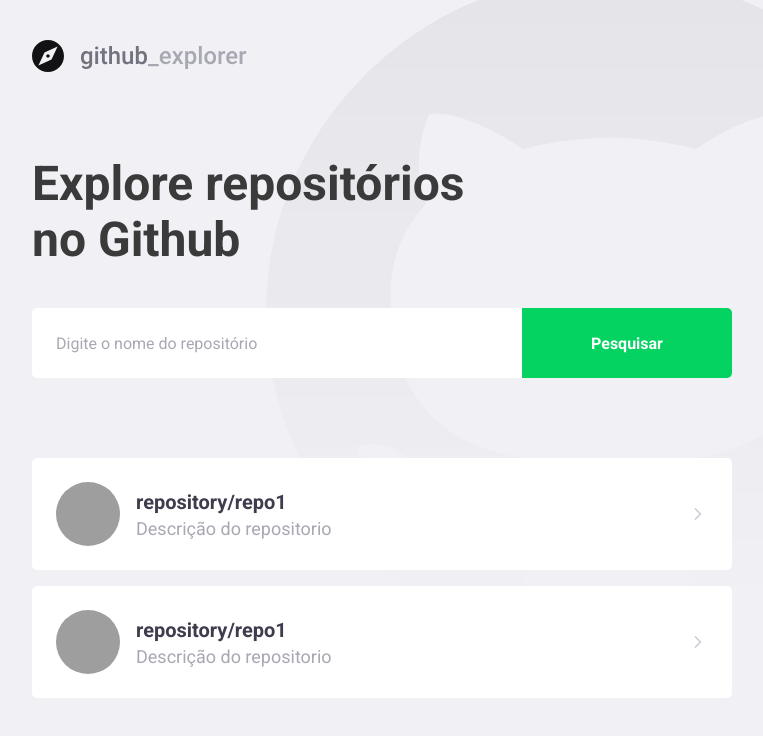
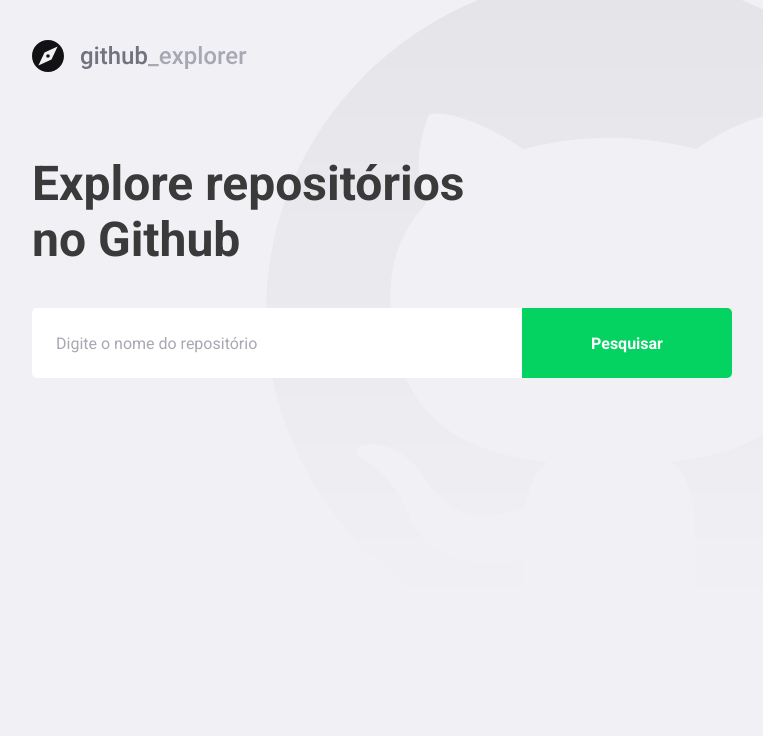
Before and after one commit to andreriosdefreitas/nivel3reactjs, a React (Create React App) app in the folder primeiro-projeto-react/: page / in a window 1280 px wide. Shown: the top 736 px of the page, without its empty margins (148-911 px from the left). Built offline with nearby package versions, Linux system fonts and the light colour scheme; grey boxes are pictures that could not be loaded.

Commit message:
nivel 3 - dashboard functions

```diff
--- a/primeiro-projeto-react/package.json
+++ b/primeiro-projeto-react/package.json
@@ -11,6 +11,7 @@
     "@types/react": "^16.9.0",
     "@types/react-dom": "^16.9.0",
     "@types/react-router-dom": "^5.1.5",
+    "axios": "^0.20.0",
     "polished": "^3.6.6",
     "react": "^16.13.1",
     "react-dom": "^16.13.1",
--- a/primeiro-projeto-react/src/pages/Dashboard/index.tsx
+++ b/primeiro-projeto-react/src/pages/Dashboard/index.tsx
@@ -1,43 +1,59 @@
-import React from 'react';
+import React, { useState, FormEvent } from 'react';
 
 import { FiArrowRight, FiChevronRight } from 'react-icons/fi';
 import { Title, Form, Repositories } from './styles';
 import logoGithub from '../../assets/logo.svg';
+import api from '../../services/api';
 
-const Dashboard: React.FC = () => (
+interface Repository {
+  full_name: string;
+  description: string;
+  owner: {
+    login: string;
+    avatar_url: string;
+  };
+}
+const Dashboard: React.FC = () => {
+  const [newRepo, setNewRepo] = useState('');
+  const [repositories, setRepositories] = useState<Repository[]>([]);
+
+  async function handleAddRepository(event: FormEvent<HTMLFormElement>) {
+    event.preventDefault();
+    const response = await api.get<Repository>(`repos/${newRepo}`);
+    const repository = response.data;
+    setRepositories([...repositories, repository]);
+    setNewRepo('');
+  }
+  return (
     <>
       <img src={logoGithub} alt="Github Explorer" />
       <Title>Explore repositórios no Github</Title>
 
-    <Form>
-      <input placeholder="Digite o nome do repositório" />
+      <Form onSubmit={handleAddRepository}>
+        <input
+          value={newRepo}
+          onChange={event => setNewRepo(event.target.value)}
+          placeholder="Digite o nome do repositório"
+        />
         <button type="submit">Pesquisar</button>
       </Form>
       <Repositories>
-      <a href="teste">
+        {repositories.map(repository => (
+          <a key={repository.full_name} href="teste">
             <img
-          src="https://avatars0.githubusercontent.com/u/6298843?s=460&u=1c8209177ecef4773a53c55ccd53b810ad803010&v=4"
-          alt="Profile"
+              src={repository.owner.avatar_url}
+              alt={repository.owner.login}
             />
             <div>
-          <strong>repository/repo1</strong>
-          <p>Descrição do repositorio</p>
+              <strong>{repository.full_name}</strong>
+              <p>{repository.description}</p>
             </div>
             <FiChevronRight size={20} />
           </a>
-      <a href="teste">
-        <img
-          src="https://avatars0.githubusercontent.com/u/6298843?s=460&u=1c8209177ecef4773a53c55ccd53b810ad803010&v=4"
-          alt="Profile"
-        />
-        <div>
-          <strong>repository/repo1</strong>
-          <p>Descrição do repositorio</p>
-        </div>
-        <FiChevronRight size={20} />
-      </a>
+        ))}
       </Repositories>
     </>
   );
+};
 
 export default Dashboard;
--- a/primeiro-projeto-react/src/pages/Dashboard/styles.ts
+++ b/primeiro-projeto-react/src/pages/Dashboard/styles.ts
@@ -71,8 +71,8 @@ export const Repositories = styled.div`
     }
 
     div {
-      margin-left: 16px;
-
+      margin: 0 16px;
+      flex: 1;
       strong {
         font-size: 20px;
         color: #3d3d4d;
--- /dev/null
+++ b/primeiro-projeto-react/src/services/api.ts
@@ -0,0 +1,7 @@
+import axios from 'axios';
+
+const api = axios.create({
+  baseURL: 'https://api.github.com',
+});
+
+export default api;
```
Also changed, not shown: primeiro-projeto-react/.eslintrc.json, 1 other file (tests, documents, lock files or other folders). Lines whose indentation alone changed are shown as unchanged.
